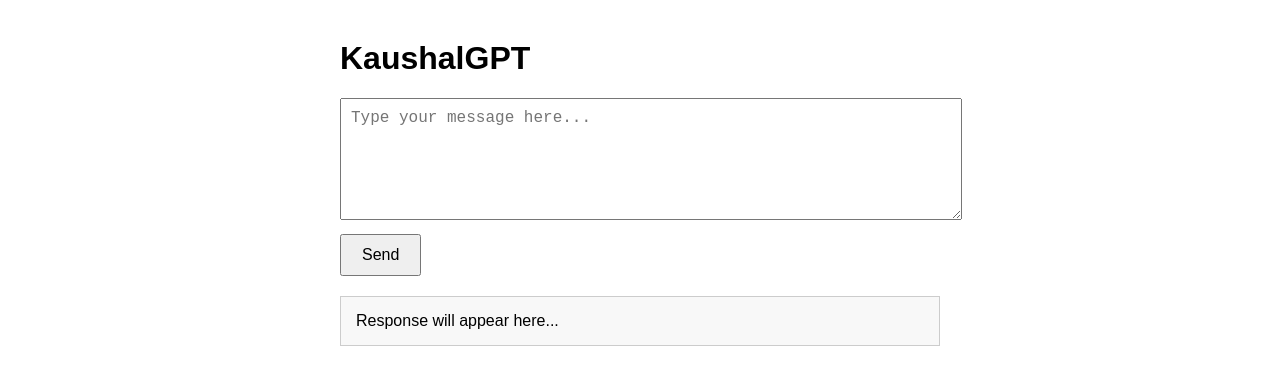
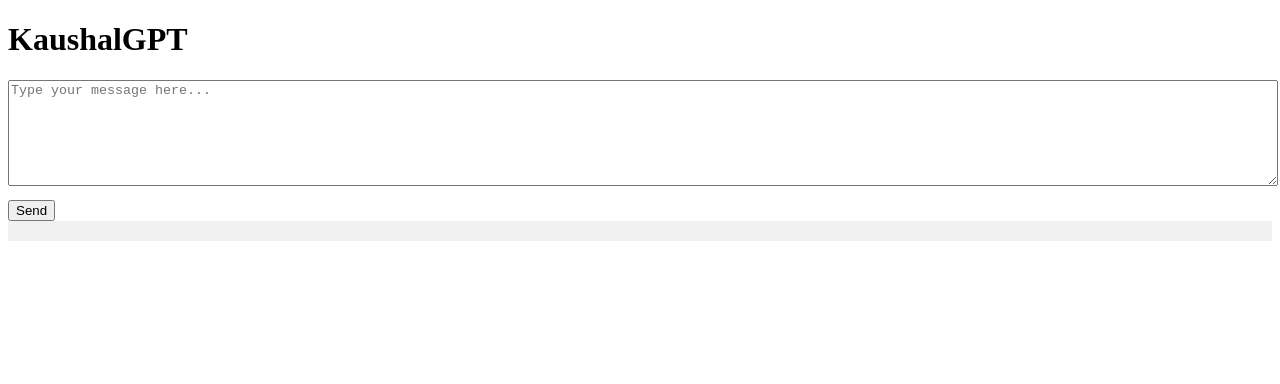
Before and after one commit to kaushalyadv/kaushalgpt-ui, a plain HTML site: page index.html in a window 1280 px wide. Drawn offline with Linux system fonts and the light colour scheme.

Commit message:
Update index.html

```diff
--- a/index.html
+++ b/index.html
@@ -4,56 +4,24 @@
   <meta charset="UTF-8">
   <title>KaushalGPT</title>
   <style>
-    body {
-      font-family: sans-serif;
-      max-width: 600px;
-      margin: 40px auto;
-      padding: 0 20px;
-    }
-    textarea {
-      width: 100%;
-      height: 100px;
-      margin-bottom: 10px;
-      font-size: 16px;
-      padding: 10px;
-    }
-    button {
-      padding: 10px 20px;
-      font-size: 16px;
-      cursor: pointer;
-    }
-    .response {
-      margin-top: 20px;
-      white-space: pre-wrap;
-      background: #f8f8f8;
-      padding: 15px;
-      border: 1px solid #ccc;
-    }
+    textarea { width: 100%; height: 100px; margin-bottom: 10px; }
+    .response { white-space: pre-wrap; background: #f1f1f1; padding: 10px; }
   </style>
 </head>
 <body>
-
   <h1>KaushalGPT</h1>
-  <textarea id="msg" placeholder="Type your message here..."></textarea>
-  <button id="send-btn">Send</button>
-  <div class="response" id="response-box">Response will appear here...</div>
+  <textarea placeholder="Type your message here..."></textarea>
+  <button>Send</button>
+  <div class="response"></div>
 
   <script>
-    fetch("url.json")
+    fetch('url.json')
       .then(res => res.json())
       .then(data => {
         const baseURL = data.url;
 
-        document.getElementById("send-btn").onclick = async () => {
-          const input = document.getElementById("msg").value.trim();
-          const responseBox = document.getElementById("response-box");
-
-          if (!input) {
-            responseBox.innerText = "⚠️ Please type a message first.";
-            return;
-          }
-
-          responseBox.innerText = "⏳ Waiting for response...";
+        document.querySelector("button").onclick = async () => {
+          const input = document.querySelector("textarea").value;
 
           try {
             const res = await fetch(`${baseURL}/chat`, {
@@ -67,19 +35,13 @@
             }
 
             const result = await res.json();
-            responseBox.innerText = result.response || "✅ Success, but empty reply.";
+            document.querySelector(".response").innerText = result.response;
           } catch (err) {
+            document.querySelector(".response").innerText = "Error: " + err.message;
             console.error(err);
-            responseBox.innerText = "❌ Error: Could not reach the server or invalid response.";
           }
         };
-      })
-      .catch(err => {
-        console.error("Failed to load url.json:", err);
-        document.getElementById("response-box").innerText =
-          "❌ Error: Could not load API URL (url.json missing or invalid).";
       });
   </script>
-
 </body>
 </html>
```
